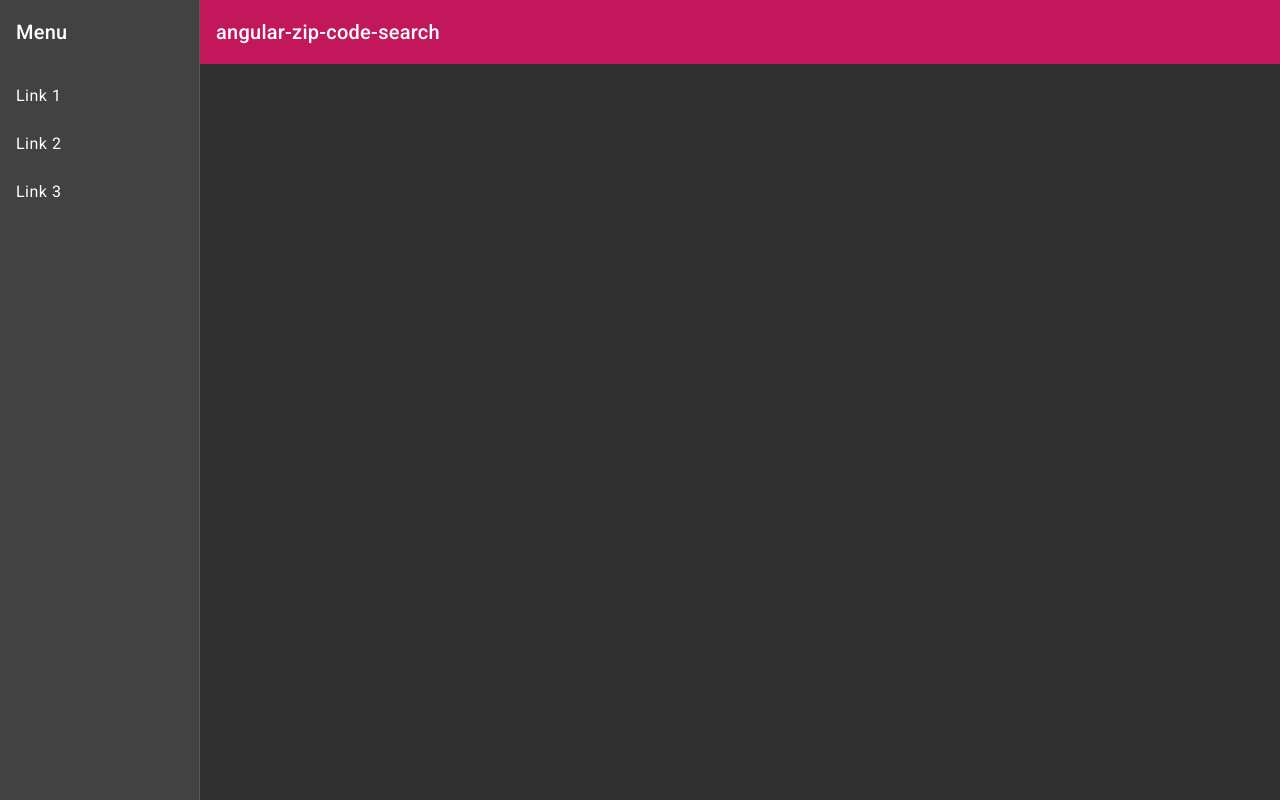
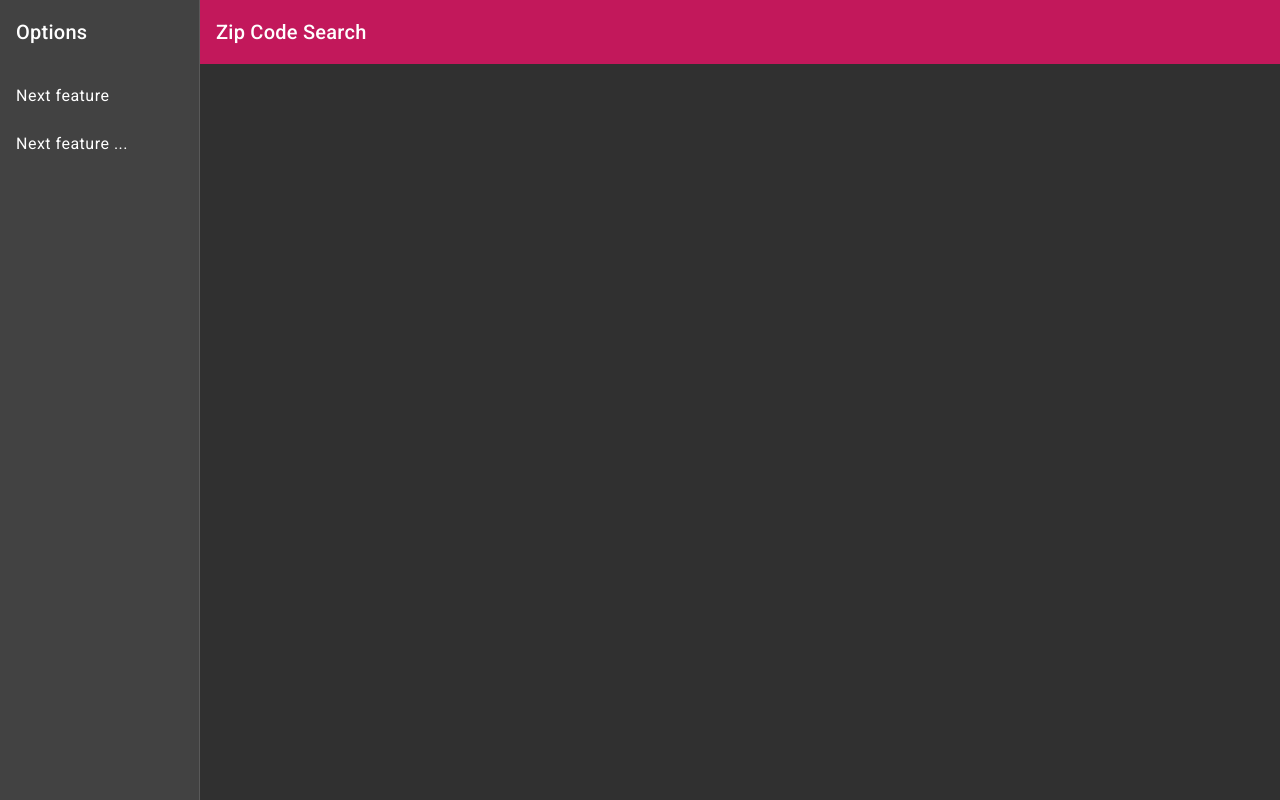
Before and after one commit to GiselleBarbosa/angular-zip-code-search, an Angular app: page /home in a window 1280 px wide. Built offline with nearby package versions, Linux system fonts and the light colour scheme.

Commit message:
chore: added home component and style has been fixed

```diff
--- a/src/app/app-routing.module.ts
+++ b/src/app/app-routing.module.ts
@@ -1,10 +1,22 @@
-import { NgModule } from '@angular/core';
 import { RouterModule, Routes } from '@angular/router';
 
-const routes: Routes = [];
+import { HomeComponent } from './home/home.component';
+import { NgModule } from '@angular/core';
+
+const routes: Routes = [
+  {
+    path: '',
+    redirectTo: 'home',
+    pathMatch: 'prefix',
+  },
+  {
+    path: 'home',
+    component: HomeComponent,
+  },
+];
 
 @NgModule({
-  imports: [RouterModule.forChild(routes)],
-  exports: [RouterModule]
+  imports: [RouterModule.forRoot(routes)],
+  exports: [RouterModule],
 })
-export class AppRoutingModule { }
+export class AppRoutingModule {}
--- a/src/app/app.component.html
+++ /dev/null
@@ -1 +0,0 @@
-<app-template />
--- a/src/app/app.component.ts
+++ b/src/app/app.component.ts
@@ -2,9 +2,6 @@ import { Component } from '@angular/core';
 
 @Component({
   selector: 'app-root',
-  templateUrl: './app.component.html',
-  styleUrls: ['./app.component.scss']
+  template: `<app-template />`,
 })
-export class AppComponent {
-  title = 'angular-zip-code-search';
-}
+export class AppComponent {}
--- a/src/app/app.module.ts
+++ b/src/app/app.module.ts
@@ -9,9 +9,10 @@ import { MatSidenavModule } from '@angular/material/sidenav';
 import { MatToolbarModule } from '@angular/material/toolbar';
 import { NgModule } from '@angular/core';
 import { TemplateComponent } from './template/template.component';
+import { HomeComponent } from './home/home.component';
 
 @NgModule({
-  declarations: [AppComponent, TemplateComponent],
+  declarations: [AppComponent, TemplateComponent, HomeComponent],
   imports: [
     AppRoutingModule,
     BrowserModule,
--- /dev/null
+++ b/src/app/home/home.component.ts
@@ -0,0 +1,9 @@
+import { Component } from '@angular/core';
+
+@Component({
+  selector: 'app-home',
+  template: ``,
+})
+export class HomeComponent {
+
+}
--- a/src/app/template/template.component.html
+++ /dev/null
@@ -1,32 +0,0 @@
-<mat-sidenav-container class="sidenav-container">
-  <mat-sidenav
-    #drawer
-    class="sidenav"
-    fixedInViewport
-    [attr.role]="(isHandset$ | async) ? 'dialog' : 'navigation'"
-    [mode]="(isHandset$ | async) ? 'over' : 'side'"
-    [opened]="(isHandset$ | async) === false"
-  >
-    <mat-toolbar>Menu</mat-toolbar>
-    <mat-nav-list>
-      <a mat-list-item href="#">Link 1</a>
-      <a mat-list-item href="#">Link 2</a>
-      <a mat-list-item href="#">Link 3</a>
-    </mat-nav-list>
-  </mat-sidenav>
-  <mat-sidenav-content>
-    <mat-toolbar color="primary">
-      <button
-        type="button"
-        aria-label="Toggle sidenav"
-        mat-icon-button
-        (click)="drawer.toggle()"
-        *ngIf="isHandset$ | async"
-      >
-        <mat-icon aria-label="Side nav toggle icon">menu</mat-icon>
-      </button>
-      <span>angular-zip-code-search</span>
-    </mat-toolbar>
-    <router-outlet />
-  </mat-sidenav-content>
-</mat-sidenav-container>
--- a/src/app/template/template.component.scss
+++ /dev/null
@@ -1,17 +0,0 @@
-.sidenav-container {
-  height: 100%;
-}
-
-.sidenav {
-  width: 200px;
-}
-
-.sidenav .mat-toolbar {
-  background: inherit;
-}
-
-.mat-toolbar.mat-primary {
-  position: sticky;
-  top: 0;
-  z-index: 1;
-}
--- a/src/app/template/template.component.ts
+++ b/src/app/template/template.component.ts
@@ -6,15 +6,71 @@ import { Observable } from 'rxjs';
 
 @Component({
   selector: 'app-template',
-  templateUrl: './template.component.html',
-  styleUrls: ['./template.component.scss']
+
+  styles: [
+    `
+      .sidenav-container {
+        height: 100%;
+      }
+
+      .sidenav {
+        width: 200px;
+      }
+
+      .sidenav .mat-toolbar {
+        background: inherit;
+      }
+
+      .mat-toolbar.mat-primary {
+        position: sticky;
+        top: 0;
+        z-index: 1;
+      }
+
+      .cursor-pointer {
+        cursor: pointer;
+      }
+    `,
+  ],
+  template: `<mat-sidenav-container class="sidenav-container">
+    <mat-sidenav
+      #drawer
+      class="sidenav"
+      fixedInViewport
+      [attr.role]="(isHandset$ | async) ? 'dialog' : 'navigation'"
+      [mode]="(isHandset$ | async) ? 'over' : 'side'"
+      [opened]="(isHandset$ | async) === false"
+    >
+      <mat-toolbar class="cursor-pointer"> Options </mat-toolbar>
+      <mat-nav-list>
+        <a mat-list-item href="#">Next feature</a>
+        <a mat-list-item href="#">Next feature ...</a>
+      </mat-nav-list>
+    </mat-sidenav>
+    <mat-sidenav-content>
+      <mat-toolbar color="primary">
+        <button
+          type="button"
+          aria-label="Toggle sidenav"
+          mat-icon-button
+          (click)="drawer.toggle()"
+          *ngIf="isHandset$ | async"
+        >
+          <mat-icon aria-label="Side nav toggle icon">menu</mat-icon>
+        </button>
+        <span class="cursor-pointer" routerLink="/">Zip Code Search</span>
+      </mat-toolbar>
+      <router-outlet />
+    </mat-sidenav-content>
+  </mat-sidenav-container> `,
 })
 export class TemplateComponent {
   private breakpointObserver = inject(BreakpointObserver);
 
-  isHandset$: Observable<boolean> = this.breakpointObserver.observe(Breakpoints.Handset)
+  isHandset$: Observable<boolean> = this.breakpointObserver
+    .observe(Breakpoints.Handset)
     .pipe(
-      map(result => result.matches),
+      map((result) => result.matches),
       shareReplay()
     );
 }
--- a/src/styles.scss
+++ b/src/styles.scss
@@ -1,4 +1,5 @@
-/* You can add global styles to this file, and also import other style files */
+@import "../node_modules/bootstrap/scss/functions";
+@import "../node_modules/bootstrap/scss/bootstrap";
 
 html,
 body {
```
Also changed, not shown: src/app/app.component.scss (deleted), 2 other files (tests, documents, lock files or other folders).
